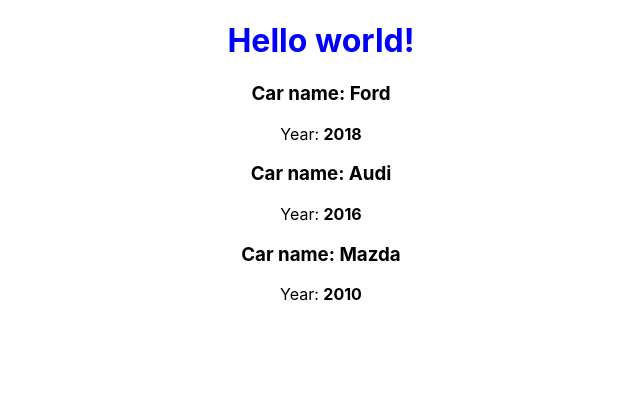
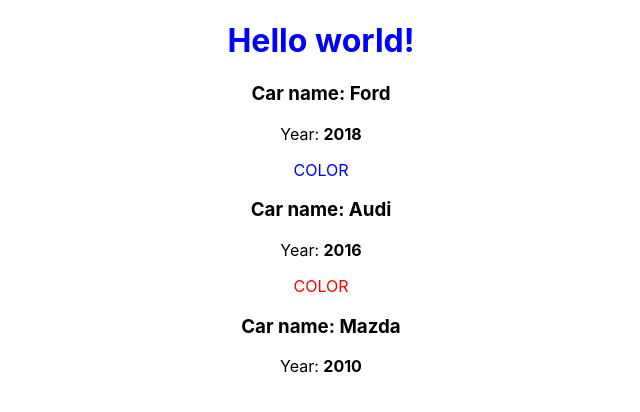
Before and after one commit to Abraklion/tutorial-react-zero-to-professional, a React (Create React App) app in the folder block_2/my-app/: page / in a window 1280 px wide. Shown: the top 412 px of the page, without its empty margins (319-959 px from the left). Built offline with nearby package versions, Linux system fonts and the light colour scheme.

Commit message:
Блок 2. Теория. JSX-синтаксис | Урок 7. Передача контента

```diff
--- a/block_2/my-app/src/App.js
+++ b/block_2/my-app/src/App.js
@@ -101,8 +101,12 @@
       <div style={divStyle}>
         <h1 style={{color: 'blue', fontSize: '32px'}}>Hello world!</h1>
 
-        <Car name={'Ford'} year={2018} />
-        <Car name="Audi" year={2016} />
+        <Car name={'Ford'} year={2018}>
+          <p style={{color: 'blue'}}>COLOR</p>
+        </Car>
+        <Car name="Audi" year={2016}>
+          <p style={{color: 'red'}}>COLOR</p>
+        </Car>
         <Car name={'Mazda'} year={2010} />
       </div>
     );
--- a/block_2/my-app/src/Car/Car.js
+++ b/block_2/my-app/src/Car/Car.js
@@ -48,9 +48,20 @@
 /**
  *  Урок 6.  Передача параметров
  **/
+// export default props => (
+//   <div>
+//     <h3>Сar name: {props.name}</h3>
+//     <p>Year: <strong>{props.year}</strong></p>
+//   </div>
+// )
+
+/**
+ *  Урок 7.  Передача контента
+ **/
 export default props => (
   <div>
     <h3>Сar name: {props.name}</h3>
     <p>Year: <strong>{props.year}</strong></p>
+    { props.children }
   </div>
 )
```
